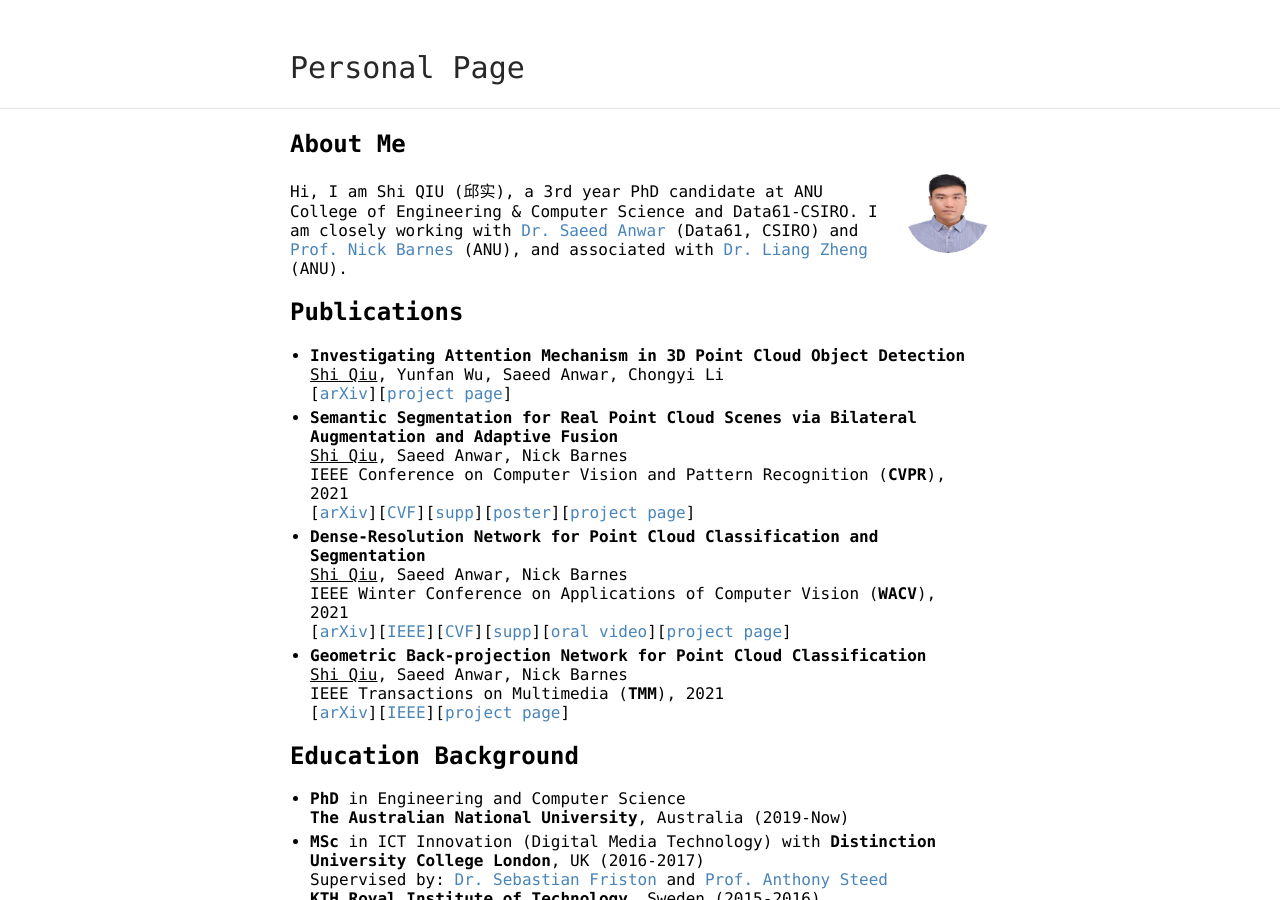
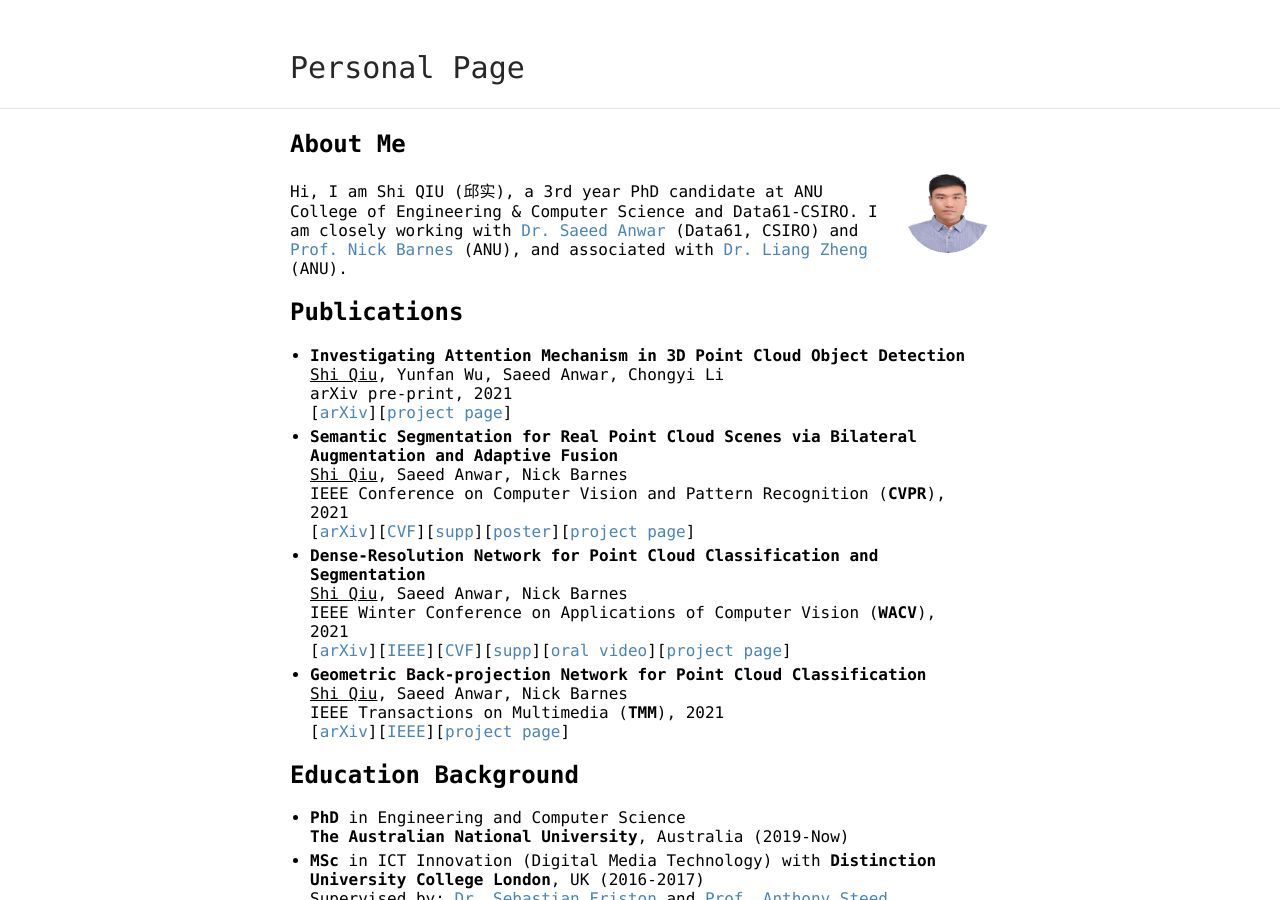
Before and after one commit to ShiQiu0419/ShiQiu0419.github.io, a Jekyll site: the page built from index.md, in a window 1280 px wide and 900 px high. Built offline with Jekyll 4.4.1, drawn with Linux system fonts in a browser that asks for light colours; our own code applies the rules of GitHub Pages for plain Markdown files.

Commit message:
Update index.md

```diff
--- a/index.md
+++ b/index.md
@@ -10,6 +10,7 @@ Hi, I am Shi QIU (邱实), a 3rd year PhD candidate at ANU College of Engineerin
 ## Publications
 * **Investigating Attention Mechanism in 3D Point Cloud Object Detection**
 <ins>Shi Qiu</ins>, Yunfan Wu, Saeed Anwar, Chongyi Li
+arXiv pre-print, 2021
 [[arXiv](https://arxiv.org/abs/2108.00620)][[project page](https://github.com/ShiQiu0419/attentions_in_3D_detection)]
 * **Semantic Segmentation for Real Point Cloud Scenes via Bilateral Augmentation and Adaptive Fusion**
 <ins>Shi Qiu</ins>, Saeed Anwar, Nick Barnes
```
